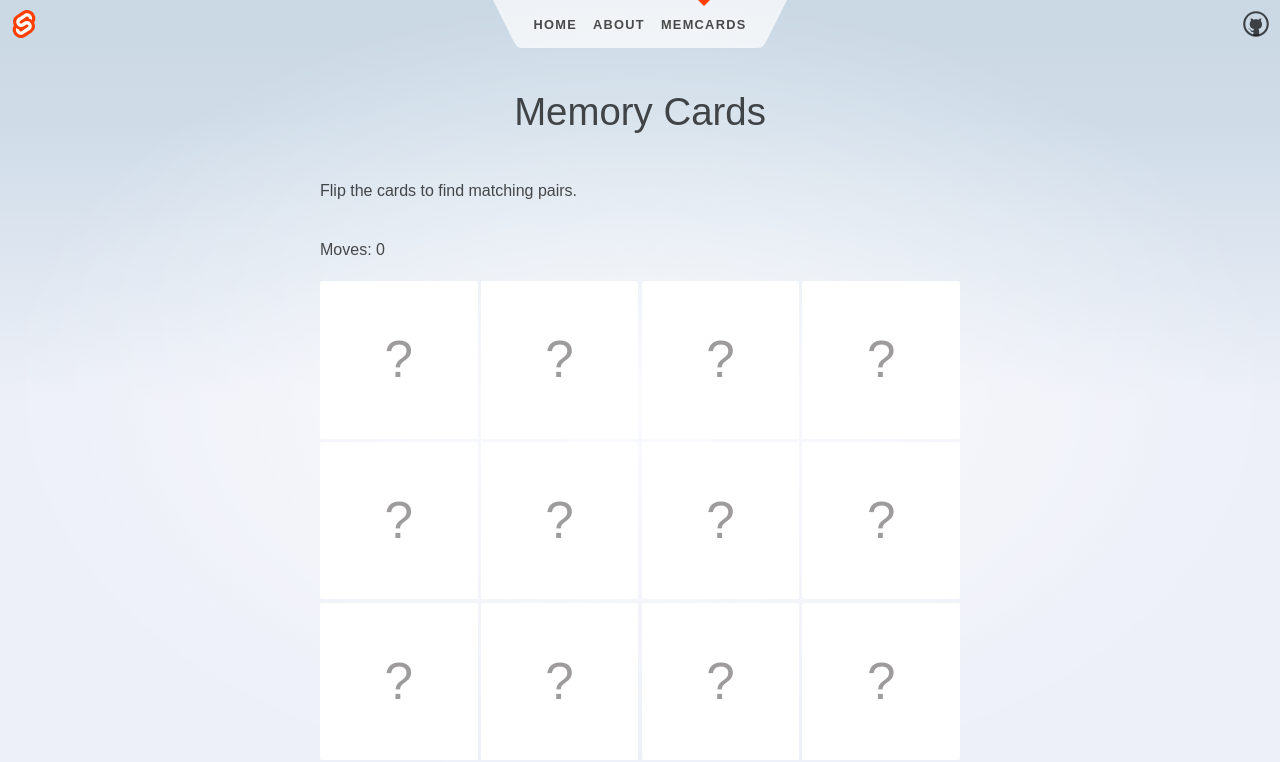
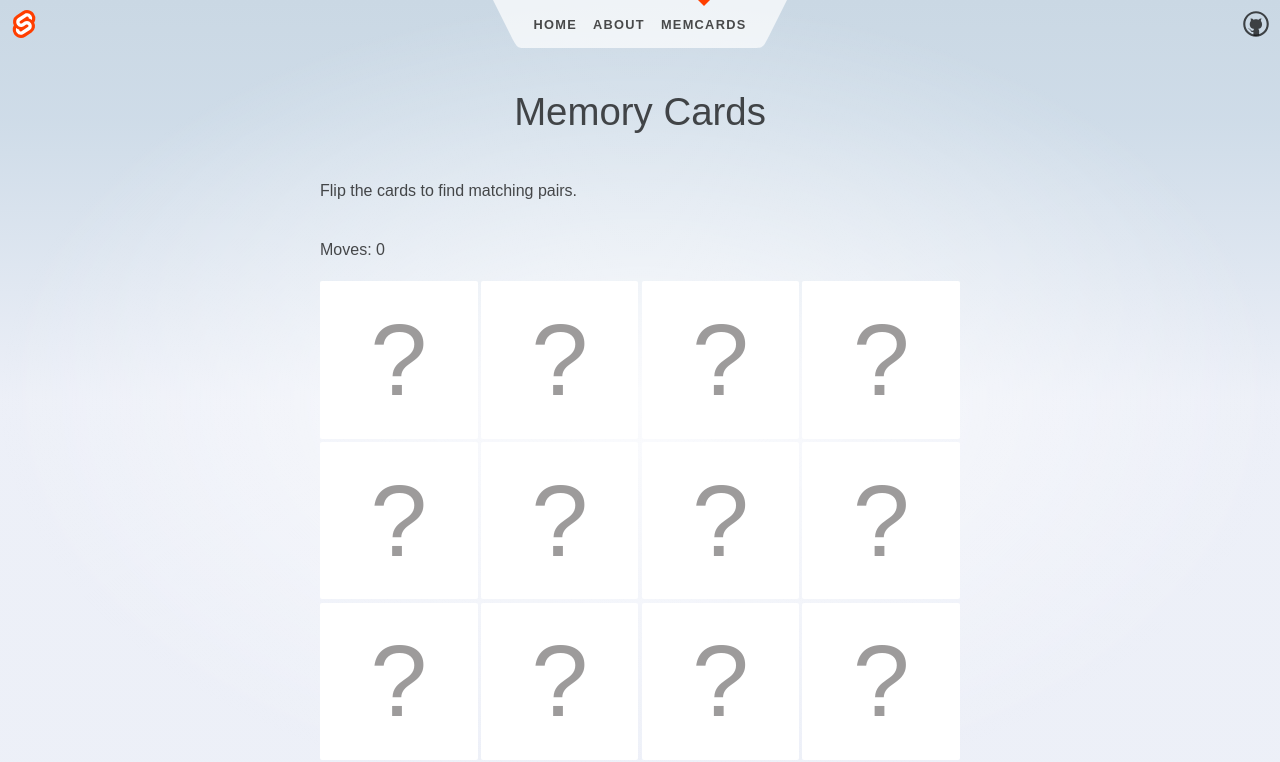
Before and after one commit to benjamin-brady/memory-cards, a SvelteKit app: page /memcards in a window 1280 px wide. Shown: the top 762 px of the page. Built offline with nearby package versions, Linux system fonts and the light colour scheme.

Commit message:
font size

```diff
--- a/src/routes/memcards/+page.svelte
+++ b/src/routes/memcards/+page.svelte
@@ -130,7 +130,7 @@
 		box-sizing: border-box;
 		text-transform: lowercase;
 		border: none;
-		font-size: calc(0.08 * var(--width));
+		font-size: calc(0.16 * var(--width));
 		border-radius: 2px;
 		background: white;
 		margin: 0;
```
